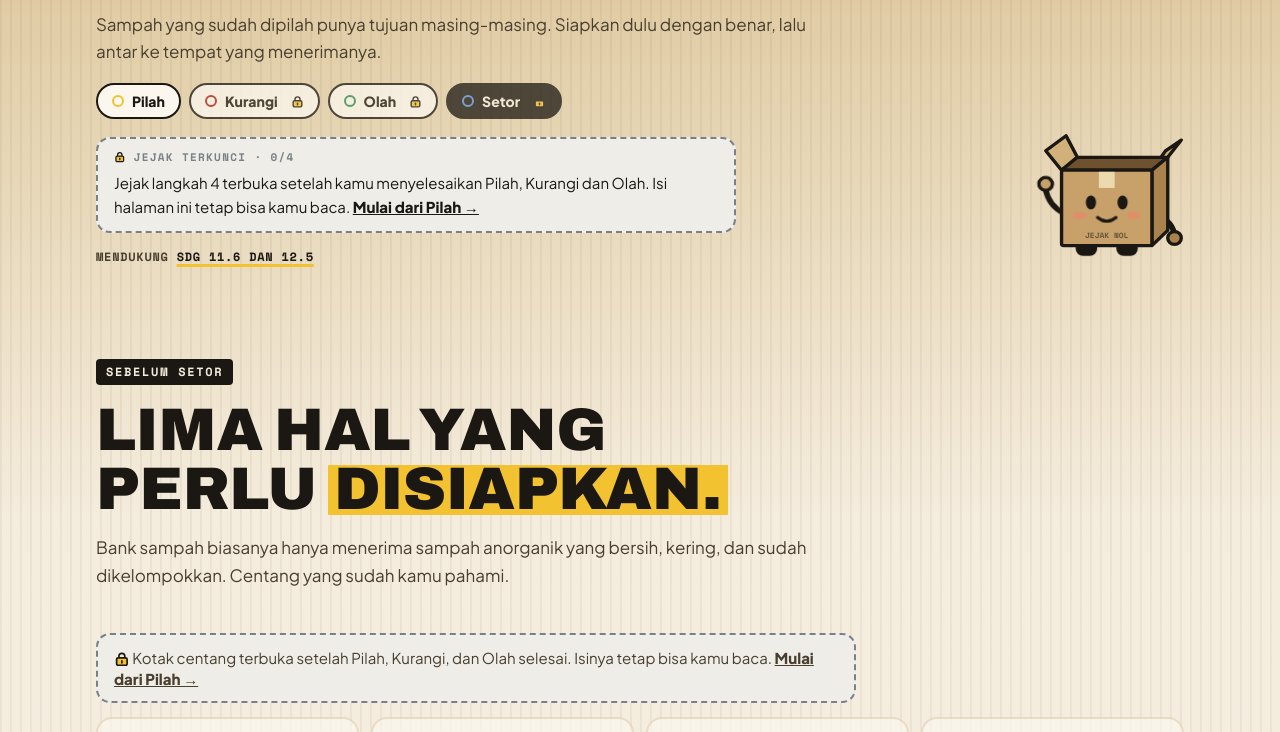
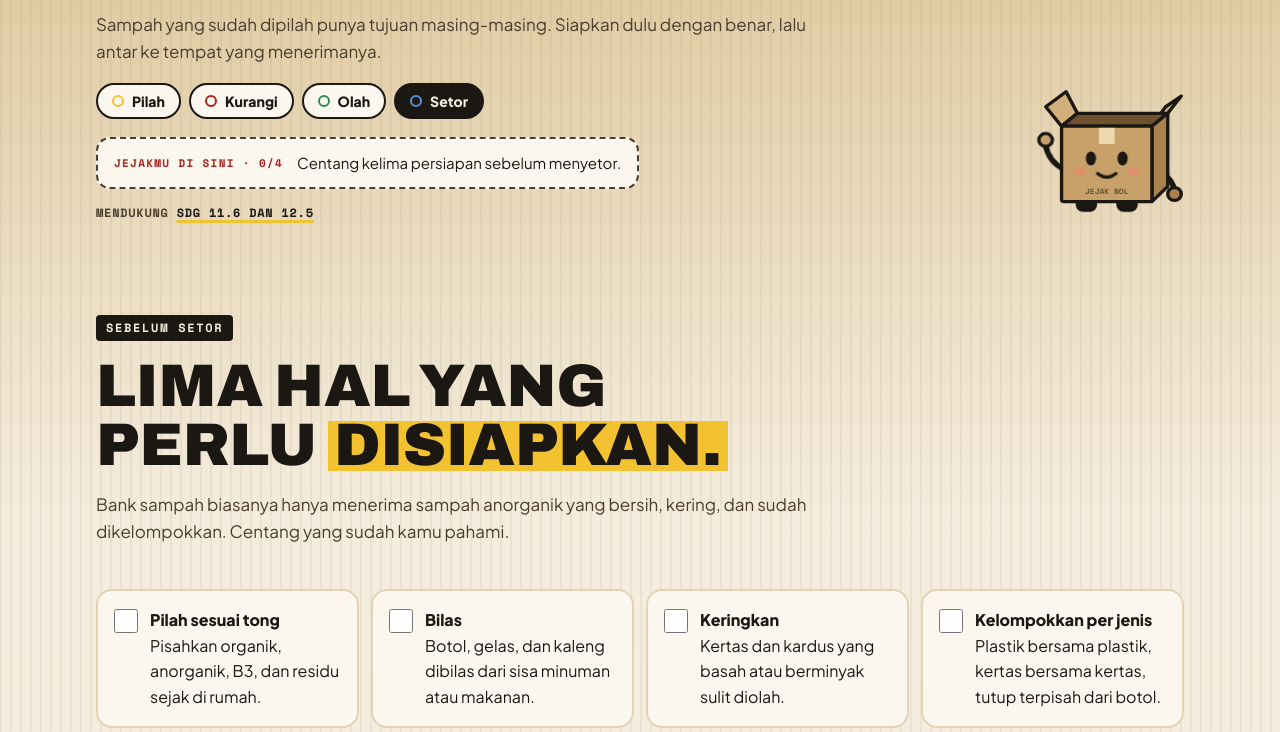
Before and after one commit to darvaaph/JawabanAnda_PoliteknikNegeriBandung_WebDesignTechnoversary_vol_II.II, a plain HTML site: page setor.html in a window 1280 px wide. Shown: the part 441-1173 px from the top of the page. Drawn offline with nearby package versions, Linux system fonts and the light colour scheme.

Commit message:
feat(setor,jejak): bebaskan urutan langkah, tambah keterangan tempat, dan rapikan Kardi

```diff
--- a/assets/css/gaya.css
+++ b/assets/css/gaya.css
@@ -320,7 +320,7 @@ fieldset.kebiasaan.sorot{background:#FFF4CC}
 .kartu-tong.putih-teks .kepala-tong{color:#fff}
 .kartu-tong .kepala-tong b{font:900 30px/1 var(--f-judul);font-stretch:72%;text-transform:uppercase}
 .kartu-tong .kepala-tong span{font:700 12px/1.2 var(--f-mono);text-transform:uppercase;text-align:right}
-.kartu-tong .badan-tong{padding:16px 18px 18px;display:flex;flex-direction:column;gap:10px;color:var(--tinta)} /* kartu terang: jangan mewarisi teks terang dari pita gelap */
+.kartu-tong .badan-tong{flex:1;padding:16px 18px 18px;display:flex;flex-direction:column;gap:10px;color:var(--tinta)} /* kartu terang: jangan mewarisi teks terang dari pita gelap */
 .kartu-tong .badan-tong p{color:var(--tinta-2)}
 .kartu-tong .tong-petunjuk{font:700 11px/1.3 var(--f-mono);text-transform:uppercase;letter-spacing:.06em;color:var(--tinta-2)}
 .kartu-tong .contoh{display:flex;flex-wrap:wrap;gap:6px}
@@ -332,6 +332,7 @@ fieldset.kebiasaan.sorot{background:#FFF4CC}
 .tong-detail strong{font:800 15px/1.2 var(--f-teks);color:var(--tinta)}
 .tong-detail ol{margin:0;padding-left:18px;display:flex;flex-direction:column;gap:3px}
 .tong-detail p b{color:var(--tinta)}
+.ket-awam{font-size:13px;line-height:1.45;color:var(--tinta);background:#FFF8E1;border:1.5px dashed var(--tinta-2);border-radius:10px;padding:9px 11px;margin-top:auto}
 .grid-4{display:grid;grid-template-columns:repeat(4,minmax(0,1fr));gap:18px}
 @media (max-width:1000px){.grid-4{grid-template-columns:repeat(2,minmax(0,1fr))}}
 @media (max-width:560px){.grid-4{grid-template-columns:1fr}}
@@ -410,13 +411,13 @@ footer a:hover{text-decoration:underline}
 .kardi[data-eks="biasa"] .eks-biasa,.kardi[data-eks="senang"] .eks-senang,.kardi[data-eks="bingung"] .eks-bingung,.kardi[data-eks="kaget"] .eks-kaget{display:inline}
 .teman{position:fixed;right:calc(14px + env(safe-area-inset-right,0px));bottom:calc(14px + env(safe-area-inset-bottom,0px));z-index:15;
   display:flex;align-items:flex-end;gap:6px;pointer-events:none;animation:munculTeman .5s cubic-bezier(.3,1.4,.5,1) both;view-transition-name:kardi}
-.teman>*{pointer-events:auto}
-.gelembung{position:relative;background:var(--kertas-2);border:3px solid var(--tinta);border-radius:14px;padding:10px 30px 10px 12px;max-width:230px;margin-bottom:46px;
-  font:600 14px/1.35 var(--f-teks);box-shadow:0 4px 0 var(--tinta)}
+.teman-badan{pointer-events:auto}
+.gelembung{pointer-events:none;position:relative;background:var(--kertas-2);border:3px solid var(--tinta);border-radius:14px;padding:10px 30px 10px 12px;max-width:220px;margin-bottom:36px;
+  font:600 13px/1.35 var(--f-teks);box-shadow:0 4px 0 var(--tinta)}
 .gelembung::after{content:"";position:absolute;right:-12px;bottom:12px;border:8px solid transparent;border-left:12px solid var(--tinta)}
-.tutup-teman{position:absolute;top:2px;right:2px;width:26px;height:26px;border:0;background:none;font:700 16px/1 var(--f-mono);cursor:pointer;color:var(--tinta-2)}
-.teman-badan{width:88px;flex:none;cursor:pointer;background:none;border:0;padding:0}
-@media (max-width:640px){.teman-badan{width:60px}.gelembung{max-width:170px;font-size:13px;margin-bottom:30px}}
+.tutup-teman{pointer-events:auto;position:absolute;top:2px;right:2px;width:26px;height:26px;border:0;background:none;font:700 16px/1 var(--f-mono);cursor:pointer;color:var(--tinta-2)}
+.teman-badan{width:76px;flex:none;cursor:pointer;background:none;border:0;padding:0}
+@media (max-width:640px){.teman-badan{width:54px}.gelembung{max-width:165px;font-size:12px;margin-bottom:24px}}
 
 /* ---------- gerak ---------- */
 @keyframes gambarGaris{to{stroke-dashoffset:0}}
--- a/assets/js/data.js
+++ b/assets/js/data.js
@@ -179,9 +179,13 @@ JN.FAKTA = [
   { nama: 'Bank Sampah …', jenis: 'bank-sampah', alamat: 'Jl. …', kecamatan: '…', jam: 'Sabtu 08.00–11.00',
     menerima: ['anorganik'], kontak: '08…', maps: 'https://maps.app.goo.gl/…', dicek: '2026-11-20' } */
 JN.JENIS_TEMPAT = {
-  'bank-sampah':   { nama: 'Bank sampah',      isi: 'Menerima sampah anorganik bersih (plastik, kertas, kaleng), sering ditukar tabungan.' },
-  'tps3r':         { nama: 'TPS3R',            isi: 'Tempat pengolahan sampah tingkat desa atau kelurahan: memilah, mengompos, mendaur ulang.' },
-  'drop-point-b3': { nama: 'Drop point B3',    isi: 'Titik pengumpulan baterai, lampu, elektronik, dan obat bekas.' },
-  'toko-curah':    { nama: 'Toko curah/refill', isi: 'Tempat membeli sabun, sampo, atau bahan makanan dengan wadah sendiri.' }
+  'bank-sampah':   { nama: 'Bank sampah',      isi: 'Menerima sampah anorganik bersih (plastik, kertas, kaleng), sering ditukar tabungan.',
+    keterangan: 'Cocok untuk botol plastik, kardus, kaleng, dan kadang minyak jelantah — ditimbang lalu dicatat jadi saldo tabungan atau uang.' },
+  'tps3r':         { nama: 'TPS3R',            isi: 'Tempat pengolahan sampah tingkat desa atau kelurahan: memilah, mengompos, mendaur ulang.',
+    keterangan: 'Pos pengolahan warga satu desa atau kelurahan. Biasanya terhubung dengan petugas gerobak sampah, atau menerima setor sampah terpilah.' },
+  'drop-point-b3': { nama: 'Drop point B3',    isi: 'Titik pengumpulan baterai, lampu, elektronik, dan obat bekas.',
+    keterangan: 'Tempat khusus barang berbahaya dan elektronik rusak: baterai bekas, bohlam/neon, charger rusak, obat kedaluwarsa, dan kaleng semprot.' },
+  'toko-curah':    { nama: 'Toko curah/refill', isi: 'Tempat membeli sabun, sampo, atau bahan makanan dengan wadah sendiri.',
+    keterangan: 'Catatan: ini tempat belanja isi ulang dengan membawa wadah sendiri dari rumah, bukan tempat membuang sampah.' }
 };
 JN.DIREKTORI = [];
--- a/assets/js/setor.js
+++ b/assets/js/setor.js
@@ -6,7 +6,10 @@ JN.mulai = () => {
   $('#jenis-tempat').innerHTML = Object.entries(JN.JENIS_TEMPAT).map(([k, t]) => `
     <article class="kartu-tong${k === 'bank-sampah' ? '' : ' putih-teks'}" style="--w:${WARNA[k]}">
       <div class="kepala-tong"><b>${t.nama}</b></div>
-      <div class="badan-tong" style="color:var(--tinta)"><p>${t.isi}</p></div>
+      <div class="badan-tong" style="color:var(--tinta)">
+        <p>${t.isi}</p>
+        ${t.keterangan ? `<p class="ket-awam">${t.keterangan}</p>` : ''}
+      </div>
     </article>`).join('');
 
   let jenis = 'semua';
--- a/assets/js/umum.js
+++ b/assets/js/umum.js
@@ -34,22 +34,17 @@ JN.jejak = {
     return { nama: s.nama || '', pilah: { dilihat: [], cari: false, ...(s.pilah || {}) }, kurangi: { janji: false, ...(s.kurangi || {}) },
       olah: { simpan: [], ...(s.olah || {}) }, setor: { centang: [], ...(s.setor || {}) } };
   },
-  /* Jejak harus berurutan 1 → 2 → 3 → 4: sebuah langkah hanya dihitung kalau langkah sebelumnya sudah.
-     Isi halaman tetap bebas dibaca; yang dikunci hanya aksi yang meninggalkan jejak. */
+  /* Jejak bebas urutan: pengunjung boleh mulai dari Pilah, Kurangi, Olah, atau Setor mana saja. */
   status(d = this.data()) {
-    const mentah = { pilah: d.pilah.dilihat.length >= 3 || d.pilah.cari, kurangi: !!d.kurangi.janji, olah: d.olah.simpan.length > 0, setor: d.setor.centang.length >= 5 };
-    let lanjut = true; const st = {};
-    JN.LANGKAH.forEach(l => { st[l.id] = lanjut && mentah[l.id]; lanjut = st[l.id]; });
-    return st;
+    return {
+      pilah: d.pilah.dilihat.length >= 3 || d.pilah.cari,
+      kurangi: !!d.kurangi.janji,
+      olah: d.olah.simpan.length > 0,
+      setor: d.setor.centang.length >= 5
+    };
   },
-  terbuka(id, st = this.status()) {
-    const i = JN.LANGKAH.findIndex(l => l.id === id);
-    return JN.LANGKAH.slice(0, i).every(l => st[l.id]);
-  },
-  pesanKunci(id) {
-    const i = JN.LANGKAH.findIndex(l => l.id === id), sebelum = JN.LANGKAH.slice(0, i).map(l => l.nama);
-    return `Jejak langkah ${i + 1} terbuka setelah kamu menyelesaikan ${sebelum.length > 1 ? sebelum.slice(0, -1).join(', ') + ' dan ' + sebelum.slice(-1) : sebelum[0]}.`;
-  },
+  terbuka() { return true; },
+  pesanKunci() { return ''; },
   jumlah(st = this.status()) { return Object.values(st).filter(Boolean).length; },
   berikut(st = this.status()) { return JN.LANGKAH.find(l => !st[l.id]); },
   ubah(fn) {
@@ -212,25 +207,29 @@ JN.lompat = () => {
 JN.bilang = t => {
   const gel = $('.gelembung'); if (!gel) return;
   $('#gelembung').textContent = t; gel.hidden = false;
-  clearTimeout(jedaGel); jedaGel = setTimeout(() => { gel.hidden = true; }, 5000);
+  clearTimeout(jedaGel); jedaGel = setTimeout(() => { gel.hidden = true; }, 3500);
 };
 
-/* Kardi teman: muncul setelah kepala halaman terlewati, berkomentar sesuai bagian (atribut data-pesan / data-eks) */
+/* Kardi teman: muncul setelah kepala halaman terlewati, tidak menutupi footer atau menghalangi klik elemen */
 function pasangTeman() {
   document.body.insertAdjacentHTML('beforeend', `
   <div class="teman" id="teman" hidden>
-    <p class="gelembung"><span id="gelembung" aria-live="polite">Halo, aku Kardi!</span><button class="tutup-teman" id="tutup-teman" aria-label="Sembunyikan Kardi">×</button></p>
+    <p class="gelembung" hidden><span id="gelembung" aria-live="polite">Halo, aku Kardi!</span><button type="button" class="tutup-teman" id="tutup-balon" aria-label="Tutup pesan Kardi">×</button></p>
     <button type="button" class="teman-badan" aria-label="Minta tips dari Kardi">${JN.kardiSVG(false, '')}</button>
   </div>`);
-  const teman = $('#teman');
-  let ditutup = simpan.ambil('jejaknol:kardi-tutup') === true;
-  $('#tutup-teman').addEventListener('click', () => { ditutup = true; teman.hidden = true; simpan.taruh('jejaknol:kardi-tutup', true); });
+  const teman = $('#teman'), gel = $('.gelembung');
+  $('#tutup-balon').addEventListener('click', () => { gel.hidden = true; clearTimeout(jedaGel); });
   const TIPS = ['Bilas botol sebelum disetor, biar bank sampah mau terima.', 'Simpan satu tas kain di tas kuliahmu.', 'Baterai bekas jangan dicampur, ya!', 'Sisa sayur bisa jadi kompos.', 'Pisahkan tutup dari botolnya.'];
   let ke = 0;
   $('.teman-badan').addEventListener('click', () => { JN.lompat(); JN.eks('senang', 1200); JN.bilang(TIPS[ke++ % TIPS.length]); });
-  const kepala = $('.hero, .halaman-kepala');
-  if (kepala) new IntersectionObserver(([e]) => { if (!ditutup) teman.hidden = e.isIntersecting; }, { threshold: 0.15 }).observe(kepala);
-  else if (!ditutup) teman.hidden = false;
+
+  const kepala = $('.hero, .halaman-kepala'), kaki = $('footer');
+  let diKepala = !!kepala, diFooter = false;
+  const perbaruiTeman = () => { teman.hidden = diKepala || diFooter; };
+  if (kepala) new IntersectionObserver(([e]) => { diKepala = e.isIntersecting; perbaruiTeman(); }, { threshold: 0.15 }).observe(kepala);
+  if (kaki) new IntersectionObserver(([e]) => { diFooter = e.isIntersecting; perbaruiTeman(); }, { threshold: 0.05 }).observe(kaki);
+  if (!kepala) perbaruiTeman();
+
   const pengamat = new IntersectionObserver(ent => ent.forEach(e => {
     if (!e.isIntersecting) return;
     const x = e.target.dataset.eks || 'biasa';
```
